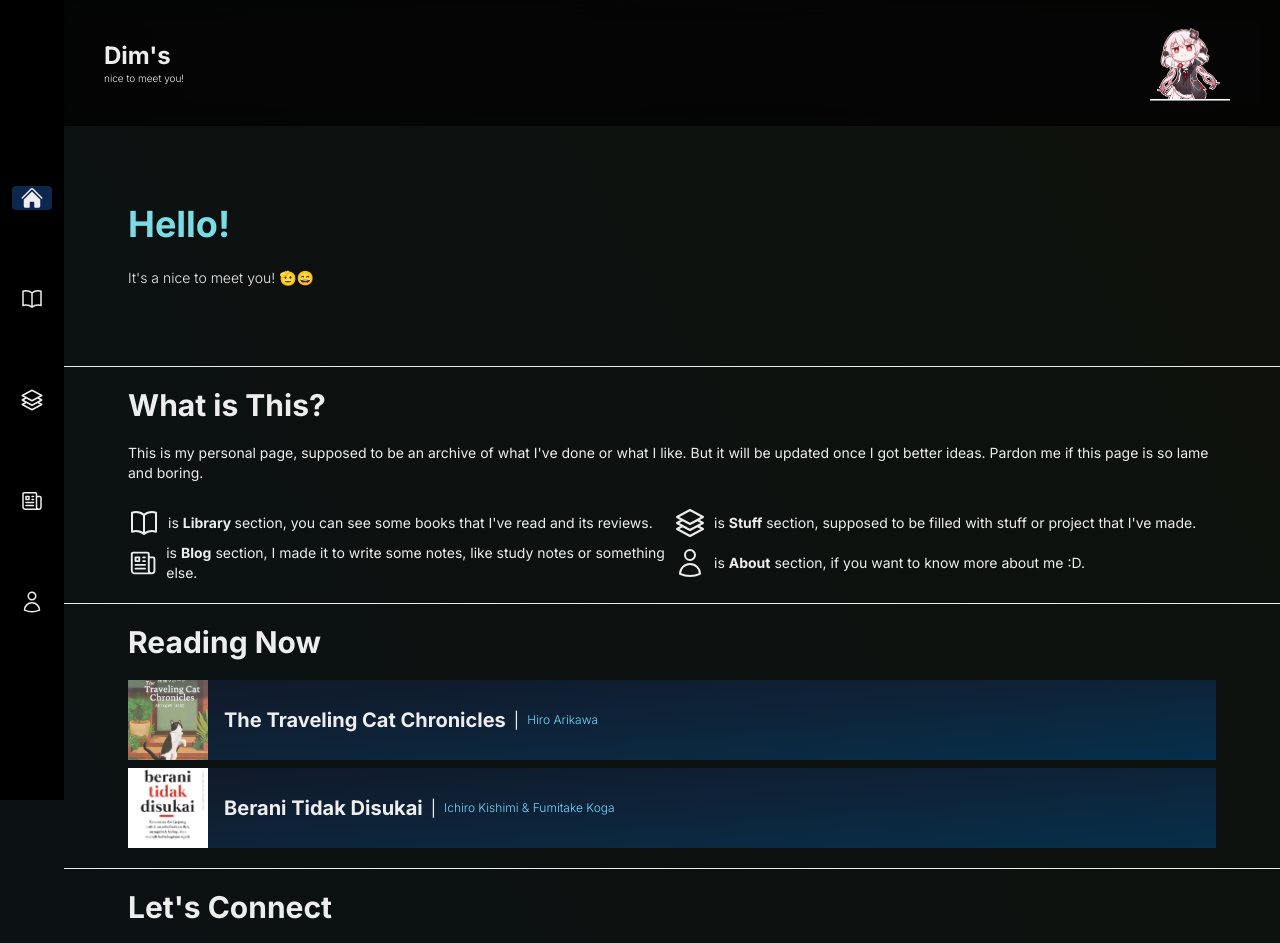
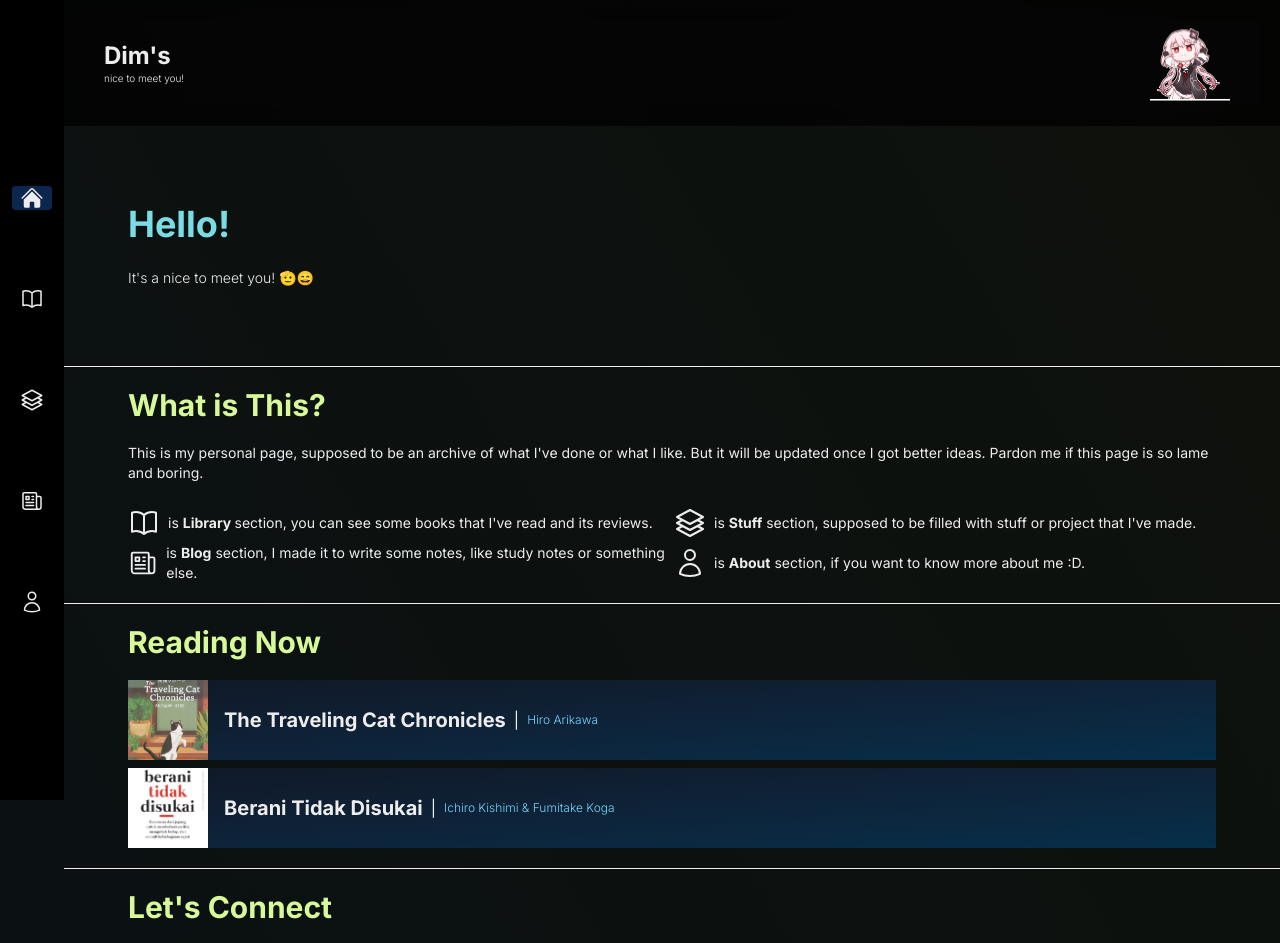
Before and after one commit to dhimashdr/personal-page, a Next.js app: page / in a window 1280 px wide. Shown: the top 943 px of the page. Built offline with nearby package versions, Linux system fonts and the light colour scheme; a web font is replaced by a local one.

Commit message:
Fix colors

```diff
--- a/app/page.tsx
+++ b/app/page.tsx
@@ -72,7 +72,7 @@ export default function Home(){
               duration: 0.6,
               ease: "easeOut"
             }}>
-      <h1 className="font-bold text-xl lg:text-3xl mb-5">What is This?</h1>
+      <h1 className="font-bold text-xl lg:text-3xl mb-5 text-lime-200">What is This?</h1>
       <p className="text-xs lg:text-sm">
             This is my personal page, supposed to be an archive of what I've done or what I like. But it will be updated once I got better ideas. Pardon me if this page is so lame and boring.
       </p>
@@ -93,7 +93,7 @@ export default function Home(){
               duration: 0.6,
               ease: "easeOut"
             }}>
-      <h1 className="font-bold mb-5 text-xl lg:text-3xl">Reading Now</h1>
+      <h1 className="font-bold mb-5 text-xl lg:text-3xl text-lime-200">Reading Now</h1>
       <div className="grid grid-cols-1 gap-2">
         {ongoingBook.map((book, i) => {
         return <OBCards book={book} key={i}/>
@@ -109,7 +109,7 @@ export default function Home(){
               duration: 0.6,
               ease: "easeOut"
             }}>
-      <h1 className="font-bold text-xl lg:text-3xl mb-5">Let's Connect</h1>
+      <h1 className="font-bold text-xl lg:text-3xl mb-5 text-lime-200">Let's Connect</h1>
       <div className="grid grid-cols-2 gap-2 px-5 md:px-10 lg:px-20 xl:px-40">
         {socialData.map((social, i) => {
           return <SocialCards key={i} social={social}/>
```
Also changed, not shown: public/images/about/logo-espa.jpg.
